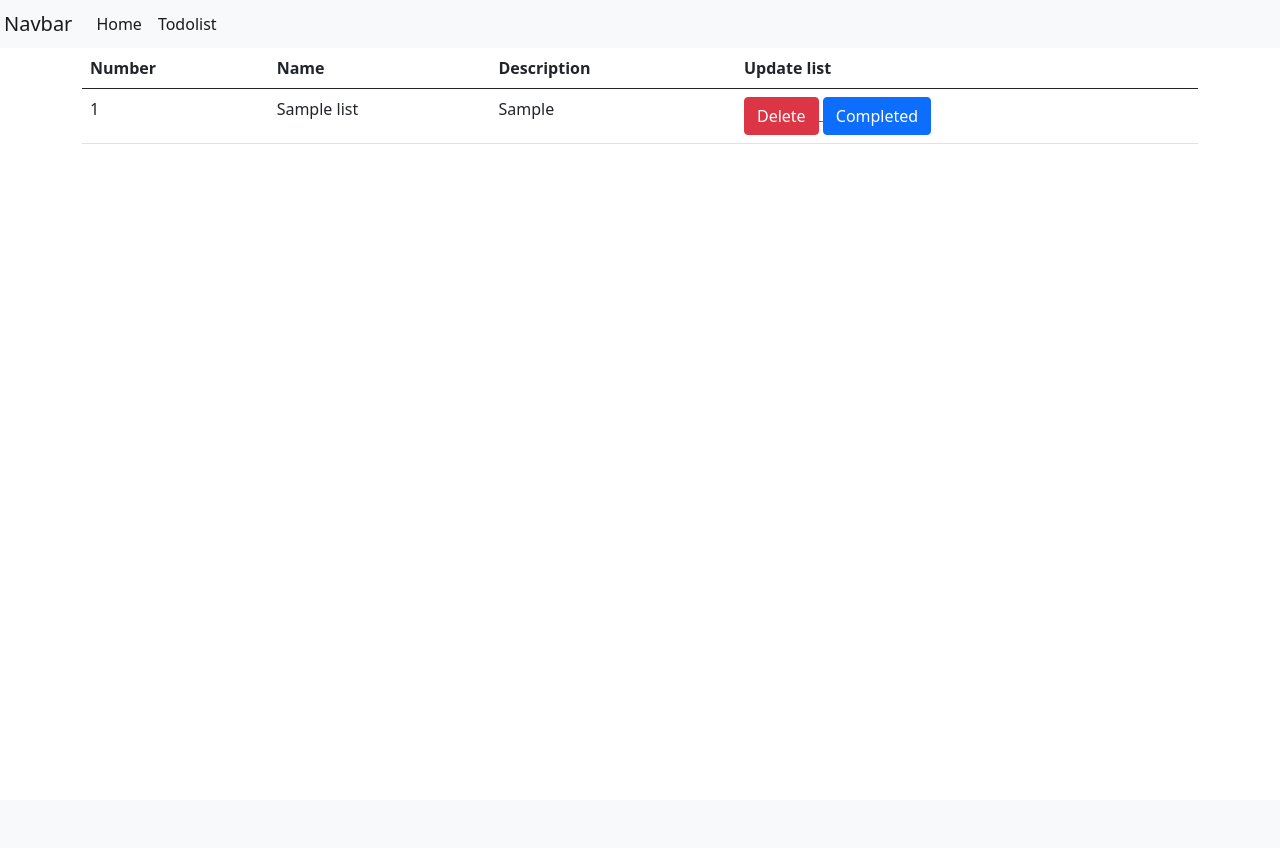
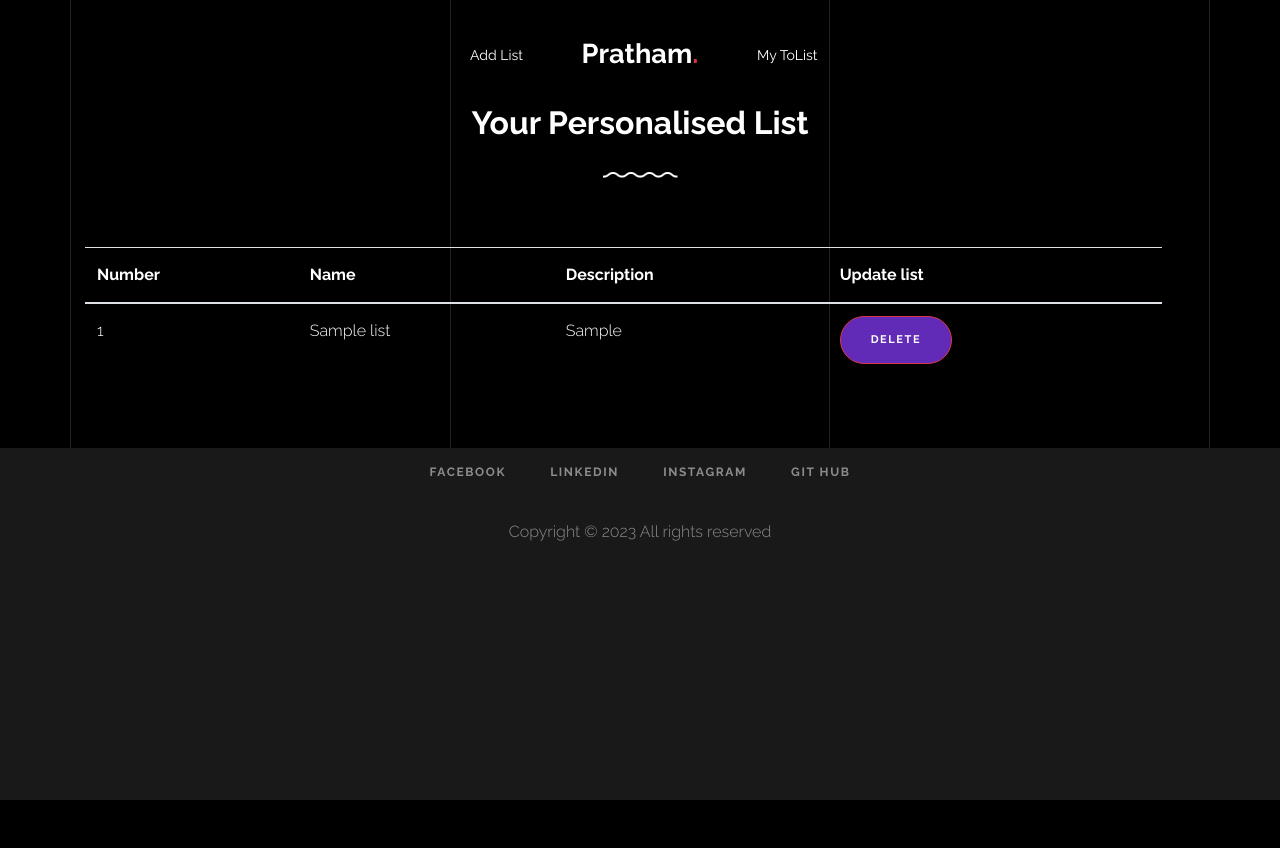
Before and after one commit to PrathamSharma1510/Django, a Django app: page /todolist in a window 1280 px wide. Before the commit the page ends 144 px from the top, so only its background shows below. Run offline with Django 4.2, Linux system fonts and the light colour scheme; tables that the repository leaves empty hold one stand-in row (values such as "Sample post"); some libraries are stand-ins or nearby versions.

Commit message:
Final_changes

```diff
--- a/templates/index.html
+++ b/templates/index.html
@@ -67,7 +67,7 @@
               </ul>
             </div>
             <div class="site-logo pos-absolute">
-              <a href=" {% static 'index.html' %} " class="unslate_co--site-logo">Pratham<span>.</span></a>
+              <a href="/" class="unslate_co--site-logo">Pratham<span>.</span></a>
             </div>
             <div class="col-md-5 text-right text-lg-left">
               <ul class="site-nav-ul js-clone-nav text-left d-none d-lg-inline-block">
--- a/templates/list.html
+++ b/templates/list.html
@@ -1,45 +1,105 @@
-<!DOCTYPE html>
+{% load static %}
+<!doctype html>
 <html lang="en">
+
 <head>
-    <!-- Required meta tags -->
-    <meta charset="utf-8" />
-    <meta name="viewport" content="width=device-width, initial-scale=1" />
+  <title>Pratham Sharma</title>
+  <meta charset="utf-8">
+  <meta name="viewport" content="width=device-width, initial-scale=1, shrink-to-fit=no">
+  <script async src="https://www.googletagmanager.com/gtag/js?id=G-P10265NBFX"></script>
+  <script>
+    window.dataLayer = window.dataLayer || [];
+    function gtag() { dataLayer.push(arguments); }
+    gtag('js', new Date());
 
-    <!-- Bootstrap CSS -->
-    <link
-      href="https://cdn.jsdelivr.net/npm/bootstrap@5.0.2/dist/css/bootstrap.min.css"
-      rel="stylesheet"
-      integrity="sha384-EVSTQN3/azprG1Anm3QDgpJLIm9Nao0Yz1ztcQTwFspd3yD65VohhpuuCOmLASjC"
-      crossorigin="anonymous"
-    />
+    gtag('config', 'G-P10265NBFX');
+  </script>
+  <meta name="description" content="">
+  <meta name="keywords" content="html, css, javascript, jquery">
+  <meta name="author" content="">
+  <link rel="shortcut icon" type="image/jpg" href=" {% static 'images/rakesh.png' %} " />
+  <link rel="stylesheet" href=" {% static 'css/vendor/icomoon/style.css' %} ">
+  <link rel="stylesheet" href=" {% static 'css/vendor/owl.carousel.min.css' %} ">
+  <link rel="stylesheet" href=" {% static 'css/vendor/animate.min.css' %} ">
+  <link rel="stylesheet" href=" {% static 'css/vendor/aos.css' %} ">
+  <link rel="stylesheet" href=" {% static 'css/vendor/bootstrap.min.css' %} ">
+  <link rel="stylesheet" href=" {% static 'css/vendor/jquery.fancybox.min.css' %} ">
 
-    <title>Hello, world!</title>
+
+  <!-- Theme Style -->
+  <link rel="stylesheet" href=" {% static 'css/style.css' %} ">
+
 </head>
 
-  <body>
-    <nav class="navbar navbar-expand-lg navbar-light bg-light p-1">
-      <a class="navbar-brand" href="/">Navbar</a>
-      <button
-        class="navbar-toggler"
-        type="button"
-        data-toggle="collapse"
-        data-target="#navbarNavAltMarkup"
-        aria-controls="navbarNavAltMarkup"
-        aria-expanded="false"
-        aria-label="Toggle navigation"
-      >
-        <span class="navbar-toggler-icon"></span>
-      </button>
-      <div class="collapse navbar-collapse" id="navbarNavAltMarkup">
-        <div class="navbar-nav">
-          <a class="nav-item nav-link active" href="/">Home</a>
-          <a class="nav-item nav-link active" href="/todolist">Todolist</a>
+<body data-spy="scroll" data-target=".site-nav-target" data-offset="200">
+
+  <nav class="unslate_co--site-mobile-menu">
+    <div class="close-wrap d-flex">
+      <a href="#" class="d-flex ml-auto js-menu-toggle">
+        <span class="close-label">Close</span>
+        <div class="close-times">
+          <span class="bar1"></span>
+          <span class="bar2"></span>
+        </div>
+      </a>
+    </div>
+    <div class="site-mobile-inner"></div>
+  </nav>
+
+
+  <div class="unslate_co--site-wrap">
+
+    <div class="unslate_co--site-inner">
+
+      <div class="lines-wrap">
+        <div class="lines-inner">
+          <div class="lines"></div>
         </div>
       </div>
+      <nav class="unslate_co--site-nav site-nav-target ">
+
+        <div class="container">
+
+          <div class="row align-items-center justify-content-between text-left">
+            <div class="col-md-5 text-right">
+              <ul class="site-nav-ul js-clone-nav text-left d-none d-lg-inline-block">
+                <li><a href="add" class="nav-link">Add List</a></li>
+              </ul>
+            </div>
+            <div class="site-logo pos-absolute">
+              <a href="/" class="unslate_co--site-logo">Pratham<span>.</span></a>
+            </div>
+            <div class="col-md-5 text-right text-lg-left">
+              <ul class="site-nav-ul js-clone-nav text-left d-none d-lg-inline-block">
+                <li><a href="/todolist" class="nav-link">My ToList</a></li>
+              </ul>
+
+              <ul class="site-nav-ul-none-onepage text-right d-inline-block d-lg-none">
+                <li><a href="#" class="js-menu-toggle">Menu</a></li>
+
+              </ul>
+
+              <!-- <ul class="site-nav-ul-none-onepage text-right d-inline-block ml-10">
+
+                  </ul> -->
+            </div>
+            </a>
+          </div>
+        </div>
+
       </nav>
+      <div class="unslate_co--section"">
         <div class="container">
+          <div class="section-heading-wrap text-center">
+            <h2 class="heading-h2 text-center divider"><span class="gsap-reveal mt-5">Your Personalised List</span></h2>
+            <span class="gsap-reveal">
+              <img src=" {% static 'images/svg/divider.png' %} " alt="divider" width="75">
+            </span>
+          </div>
+          <div class="row mt-5 justify-content-between">
+            <div class="col-lg-12 col-sm-12 pr-lg-5">
               <table class="table">
-        <thead>
+              <thead class='text-white'>
                 <tr>
                   <th scope="col">Number</th>
                   <th scope="col">Name</th>
@@ -49,7 +109,7 @@
               </thead>
               <tbody>
                 {% for task in tasks %}
-          <tr>
+                <tr class='text-white'>
                   <td>{{forloop.counter}}</td>
                   <td>{{task.listTitle}}</td>
                   <td>{{task.listDes}}</td>
@@ -57,34 +117,48 @@
                     <a href="{% url 'delete' task.listDes %}">
                       <button type="button" class="btn btn-danger btn">Delete</button>
                     </a>
-              <a>
-                <button type="button" class="btn btn-primary btn">
-                  Completed
-                </button>
-              </a>
                   </td>
-            {% comment %}
-            <td>@mdo</td>
-            {% endcomment %}
                 </tr>
                 {% endfor %}
               </tbody>
             </table>
             </div>
+          </div>
+        </div>
+      </div>
+    </div>
+    <footer class="unslate_co--footer unslate_co--section">
+      <div class="container">
+        <div class="row justify-content-center">
+          <div class="col-md-7">
+            <ul class="footer-site-social">
+              <li><a target='blank' href="https://www.facebook.com/pratham6113/">facebook</a></li>
+              <li><a target='blank' href="https://www.linkedin.com/in/pratham-sharma-9a15271b7/">linkedin</a></li>
+              <li><a target='blank' href="https://www.instagram.com/pratham__1510/">Instagram</a></li>
+              <li><a target='blank' href="https://github.com/PrathamSharma1510">Git Hub</a></li>
+            </ul>
+            <p class="site-copyright">
+              Copyright &copy;
+              <script>
+                document.write(new Date().getFullYear());
+              </script> All rights reserved </a>
+            </p>
+          </div>
+        </div>
+      </div>
+    </footer>
 
-    <!-- Optional JavaScript; choose one of the two! -->
 
-    <!-- Option 1: Bootstrap Bundle with Popper -->
-    <script
-      src="https://cdn.jsdelivr.net/npm/bootstrap@5.0.2/dist/js/bootstrap.bundle.min.js"
-      integrity="sha384-MrcW6ZMFYlzcLA8Nl+NtUVF0sA7MsXsP1UyJoMp4YLEuNSfAP+JcXn/tWtIaxVXM"
-      crossorigin="anonymous"
-    ></script>
+  </div>
 
-    <!-- Option 2: Separate Popper and Bootstrap JS -->
-    <!--
-    <script src="https://cdn.jsdelivr.net/npm/@popperjs/core@2.9.2/dist/umd/popper.min.js" integrity="sha384-IQsoLXl5PILFhosVNubq5LC7Qb9DXgDA9i+tQ8Zj3iwWAwPtgFTxbJ8NT4GN1R8p" crossorigin="anonymous"></script>
-    <script src="https://cdn.jsdelivr.net/npm/bootstrap@5.0.2/dist/js/bootstrap.min.js" integrity="sha384-cVKIPhGWiC2Al4u+LWgxfKTRIcfu0JTxR+EQDz/bgldoEyl4H0zUF0QKbrJ0EcQF" crossorigin="anonymous"></script>
-    -->
+  <div id="unslate_co--overlayer"></div>
+  <div class="site-loader-wrap">
+    <div class="site-loader"></div>
+  </div>
+
+  <script src=" {% static 'js/scripts-dist.js' %} "></script>
+  <script src=" {% static 'js/main.js' %} "></script>
+
 </body>
+
 </html>
--- a/templates/profile.html
+++ b/templates/profile.html
@@ -73,7 +73,7 @@
               </ul>
             </div>
             <div class="site-logo pos-absolute">
-              <a href=" {% static 'index.html' %} " class="unslate_co--site-logo">Pratham<span>.</span></a>
+              <a href="/" class="unslate_co--site-logo">Pratham<span>.</span></a>
             </div>
             <div class="col-md-5 text-right text-lg-left">
               <ul class="site-nav-ul js-clone-nav text-left d-none d-lg-inline-block">
```
Also changed, not shown: db.sqlite3. Lines whose indentation alone changed are shown as unchanged.
